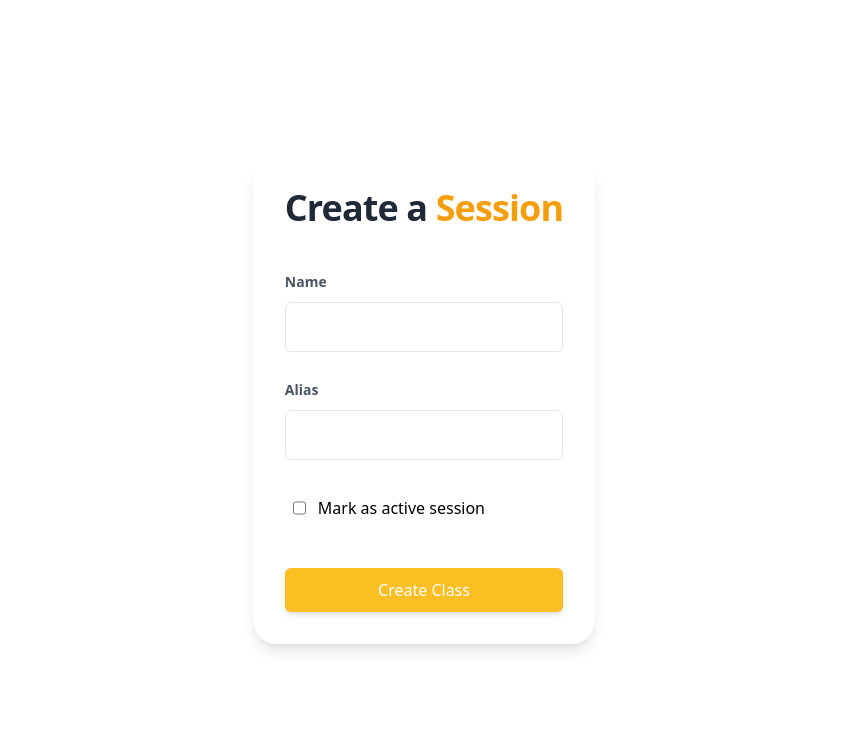
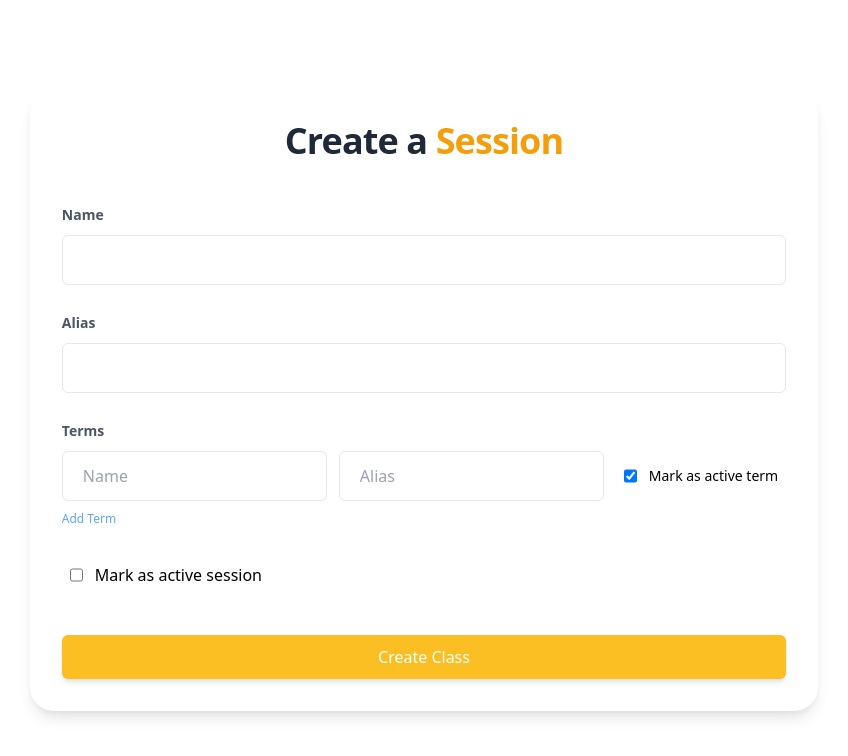
Before and after one commit to iammola/cbt, a Next.js app: page /create/sessions in a window 1280 px wide. Shown: the top 756 px of the page, without its empty margins (216-1064 px from the left). Built offline with nearby package versions, Linux system fonts and the light colour scheme.

Commit message:
added terms inputs

```diff
--- a/pages/create/sessions.tsx
+++ b/pages/create/sessions.tsx
@@ -72,6 +72,61 @@ const CreateSession: NextPage = () => {
                     </div>
                     <div className="flex flex-col gap-2.5 min-w-80 w-full">
                         <label
+                            htmlFor="alias"
+                            className="text-sm text-gray-600 font-semibold"
+                        >
+                            Terms
+                        </label>
+                        {terms.map((term, termIdx) => (
+                            <div
+                                key={term.name}
+                                className="flex flex-wrap gap-3 items-center justify-start"
+                            >
+                                <input
+                                    required
+                                    type="text"
+                                    placeholder="Name"
+                                    onChange={({ target: { value } }) => setTerms(terms.map((term, i) => i === termIdx ? ({ ...term, name: value }) : term))}
+                                    className="border rounded-md transition-shadow focus:ring-2 focus:ring-yellow-400 focus:outline-none p-3 pl-5"
+                                />
+                                <input
+                                    required
+                                    type="text"
+                                    placeholder="Alias"
+                                    onChange={({ target: { value } }) => setTerms(terms.map((term, i) => i === termIdx ? ({ ...term, alias: value }) : term))}
+                                    className="border rounded-md transition-shadow focus:ring-2 focus:ring-yellow-400 focus:outline-none p-3 pl-5"
+                                />
+                                <label
+                                    htmlFor={`Term${termIdx}`}
+                                    className=" flex flex-shrink-0 gap-3 p-2 text-sm"
+                                >
+                                    <input
+                                        type="checkbox"
+                                        id={`Term${termIdx}`}
+                                        checked={term.current ?? false}
+                                        onChange={({ target: { checked } }) => setTerms(terms.map((term, i) => ({ ...term, current: i === (checked === true ? termIdx : 0) })))}
+                                    />
+                                    Mark as active term
+                                </label>
+                                {terms.length > 1 && (
+                                    <span
+                                        onClick={() => setTerms(terms.filter((_, i) => i !== termIdx))}
+                                        className="p-1 rounded-full hover:bg-gray-300 text-gray-500 hover:text-gray-600"
+                                    >
+                                        <XIcon className="w-4 h-4" />
+                                    </span>
+                                )}
+                            </div>
+                        ))}
+                        <span
+                            onClick={() => setTerms([...terms, { ...termTemplate }])}
+                            className="cursor-pointer w-max text-xs text-blue-400 hover:text-blue-500 hover:underline"
+                        >
+                            Add Term
+                        </span>
+                    </div>
+                    <div className="flex flex-col gap-2.5 min-w-80 w-full">
+                        <label
                             htmlFor="current"
                             className="flex gap-3 p-2"
                         >
```
